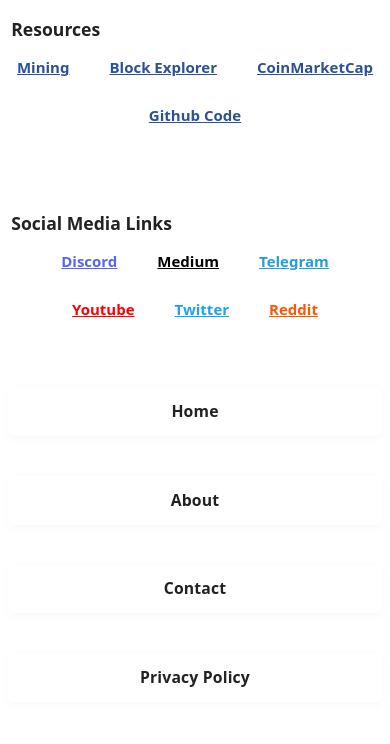
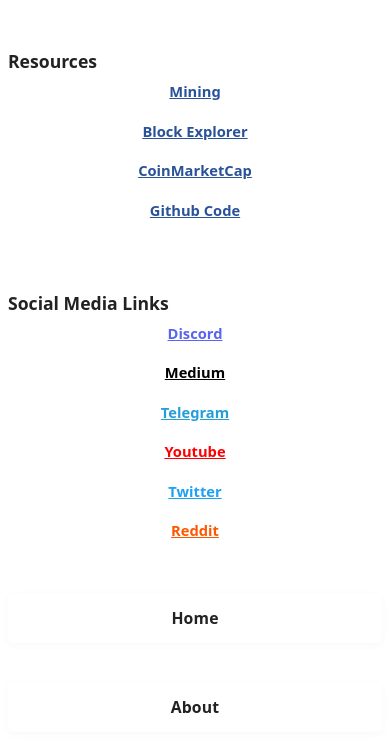
Before and after one commit to adequatelimited/cloudflare-website, a plain HTML site: page index.html in a window 390 px wide. Shown: the top 744 px of the page. Drawn offline with Linux system fonts and the light colour scheme.

Commit message:
Make resource and social media sections mobile friendly and match central tile layout

```diff
--- a/assets/styles.css
+++ b/assets/styles.css
@@ -1,3 +1,47 @@
+/* Central tile for resource/social sections */
+.central-tile-section {
+	max-width: 720px;
+	margin: 2rem auto;
+	background: var(--card-bg);
+	border-radius: 12px;
+	box-shadow: var(--card-shadow);
+	padding: 2rem 1.5rem;
+}
+
+/* Responsive list for resource/social links */
+.central-tile-section ul {
+	list-style: none;
+	padding: 0;
+	display: flex;
+	flex-wrap: wrap;
+	gap: 1rem 2rem;
+	justify-content: center;
+	max-width: 600px;
+	margin: 0 auto;
+}
+.central-tile-section li {
+	flex: 1 1 180px;
+	min-width: 120px;
+	text-align: center;
+}
+.central-tile-section a {
+	font-weight: 600;
+	word-break: break-word;
+}
+
+@media (max-width: 600px) {
+	.central-tile-section {
+		padding: 1.2rem 0.5rem;
+	}
+	.central-tile-section ul {
+		gap: 0.5rem 0.5rem;
+		max-width: 100%;
+	}
+	.central-tile-section li {
+		min-width: 90px;
+		font-size: 0.98em;
+	}
+}
 :root { color-scheme: light dark; }
 * { box-sizing: border-box; }
 
--- a/index.html
+++ b/index.html
@@ -1,22 +1,22 @@
-    <section>
+  <section class="central-tile-section">
       <h2>Resources</h2>
-      <ul style="list-style:none;padding:0;display:flex;flex-wrap:wrap;gap:1.5rem 2.5rem;justify-content:center;">
-        <li><a href="https://mochimo.org/mining" target="_blank" rel="noopener" style="font-weight:600;color:#2a5298;">Mining</a></li>
-        <li><a href="https://mochiscan.org/" target="_blank" rel="noopener" style="font-weight:600;color:#2a5298;">Block Explorer</a></li>
-        <li><a href="https://coinmarketcap.com/currencies/mochimo/" target="_blank" rel="noopener" style="font-weight:600;color:#2a5298;">CoinMarketCap</a></li>
-        <li><a href="https://github.com/mochimodev/mochimo/releases" target="_blank" rel="noopener" style="font-weight:600;color:#2a5298;">Github Code</a></li>
+      <ul style="list-style:none;padding:0;display:flex;flex-wrap:wrap;gap:1rem 2rem;justify-content:center;max-width:600px;margin:0 auto;">
+        <li style="flex:1 1 180px;min-width:120px;text-align:center;"><a href="https://mochimo.org/mining" target="_blank" rel="noopener" style="font-weight:600;color:#2a5298;word-break:break-word;">Mining</a></li>
+        <li style="flex:1 1 180px;min-width:120px;text-align:center;"><a href="https://mochiscan.org/" target="_blank" rel="noopener" style="font-weight:600;color:#2a5298;word-break:break-word;">Block Explorer</a></li>
+        <li style="flex:1 1 180px;min-width:120px;text-align:center;"><a href="https://coinmarketcap.com/currencies/mochimo/" target="_blank" rel="noopener" style="font-weight:600;color:#2a5298;word-break:break-word;">CoinMarketCap</a></li>
+        <li style="flex:1 1 180px;min-width:120px;text-align:center;"><a href="https://github.com/mochimodev/mochimo/releases" target="_blank" rel="noopener" style="font-weight:600;color:#2a5298;word-break:break-word;">Github Code</a></li>
       </ul>
     </section>
 
-    <section>
+  <section class="central-tile-section">
       <h2>Social Media Links</h2>
-      <ul style="list-style:none;padding:0;display:flex;flex-wrap:wrap;gap:1.5rem 2.5rem;justify-content:center;">
-        <li><a href="https://discord.mochimo.org/" target="_blank" rel="noopener" style="font-weight:600;color:#5865F2;">Discord</a></li>
-        <li><a href="https://medium.com/mochimo-official" target="_blank" rel="noopener" style="font-weight:600;color:#000;">Medium</a></li>
-        <li><a href="https://t.me/mochimocryptochat" target="_blank" rel="noopener" style="font-weight:600;color:#229ED9;">Telegram</a></li>
-        <li><a href="https://www.youtube.com/channel/UCFW0_JZR32gMvEtJQ3YE0KA" target="_blank" rel="noopener" style="font-weight:600;color:#FF0000;">Youtube</a></li>
-        <li><a href="https://twitter.com/mochimocrypto" target="_blank" rel="noopener" style="font-weight:600;color:#1DA1F2;">Twitter</a></li>
-        <li><a href="https://www.reddit.com/r/mochimo/" target="_blank" rel="noopener" style="font-weight:600;color:#FF5700;">Reddit</a></li>
+      <ul style="list-style:none;padding:0;display:flex;flex-wrap:wrap;gap:1rem 2rem;justify-content:center;max-width:600px;margin:0 auto;">
+        <li style="flex:1 1 180px;min-width:120px;text-align:center;"><a href="https://discord.mochimo.org/" target="_blank" rel="noopener" style="font-weight:600;color:#5865F2;word-break:break-word;">Discord</a></li>
+        <li style="flex:1 1 180px;min-width:120px;text-align:center;"><a href="https://medium.com/mochimo-official" target="_blank" rel="noopener" style="font-weight:600;color:#000;word-break:break-word;">Medium</a></li>
+        <li style="flex:1 1 180px;min-width:120px;text-align:center;"><a href="https://t.me/mochimocryptochat" target="_blank" rel="noopener" style="font-weight:600;color:#229ED9;word-break:break-word;">Telegram</a></li>
+        <li style="flex:1 1 180px;min-width:120px;text-align:center;"><a href="https://www.youtube.com/channel/UCFW0_JZR32gMvEtJQ3YE0KA" target="_blank" rel="noopener" style="font-weight:600;color:#FF0000;word-break:break-word;">Youtube</a></li>
+        <li style="flex:1 1 180px;min-width:120px;text-align:center;"><a href="https://twitter.com/mochimocrypto" target="_blank" rel="noopener" style="font-weight:600;color:#1DA1F2;word-break:break-word;">Twitter</a></li>
+        <li style="flex:1 1 180px;min-width:120px;text-align:center;"><a href="https://www.reddit.com/r/mochimo/" target="_blank" rel="noopener" style="font-weight:600;color:#FF5700;word-break:break-word;">Reddit</a></li>
       </ul>
     </section>
 <!doctype html>
```
